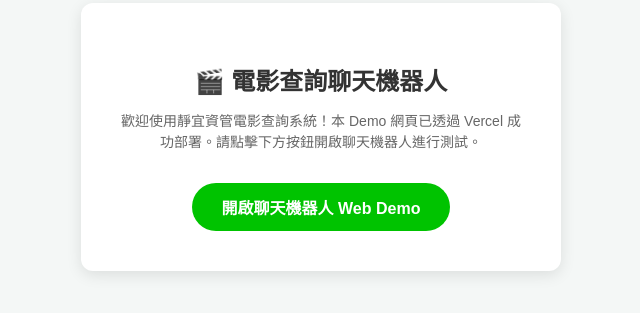
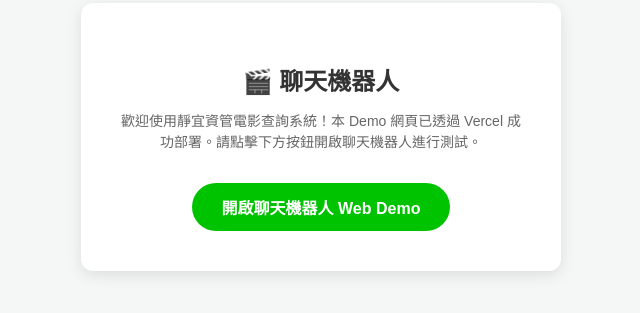
Before and after one commit to kellychen-ui/0521, a plain HTML site: page index.html in a window 1280 px wide. Shown: the part 263-576 px from the top of the page, without its empty margins (319-959 px from the left). Drawn offline with Linux system fonts and the light colour scheme.

Commit message:
Update index.html

```diff
--- a/index.html
+++ b/index.html
@@ -16,7 +16,7 @@
 <body>
 
   <div class="card">
-    <h2>🎬 電影查詢聊天機器人</h2>
+    <h2>🎬 聊天機器人</h2>
     <p>歡迎使用靜宜資管電影查詢系統！本 Demo 網頁已透過 Vercel 成功部署。請點擊下方按鈕開啟聊天機器人進行測試。</p>
     <a href="https://bot.dialogflow.com/d7cb9f7f-4dee-4e49-93a8-3cda41d373dc" target="_blank" class="btn">開啟聊天機器人 Web Demo</a>
   </div>
```
